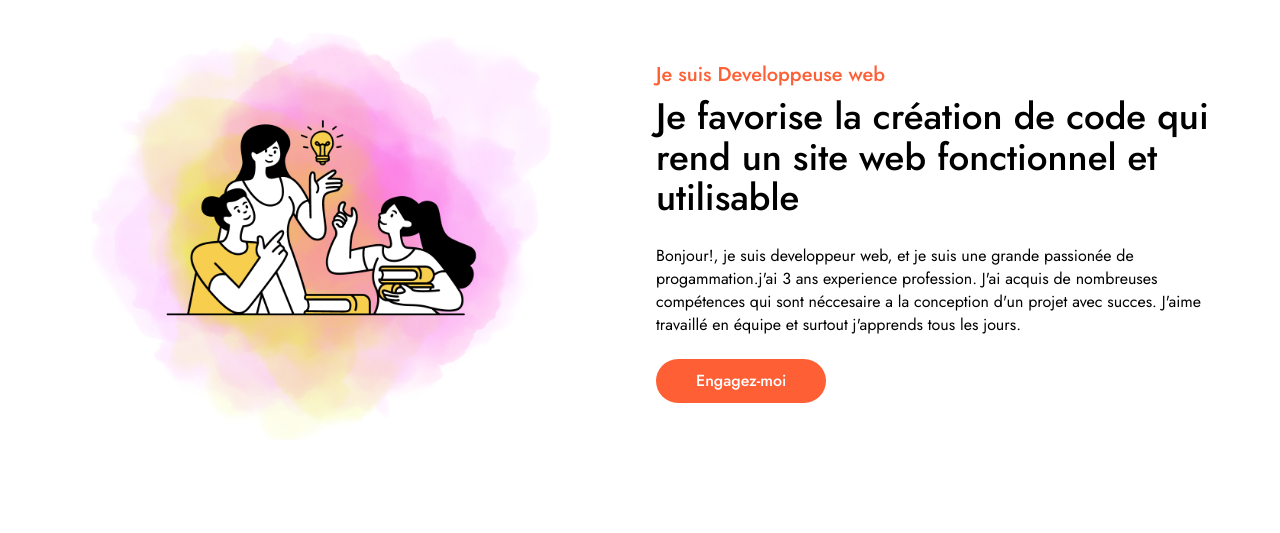
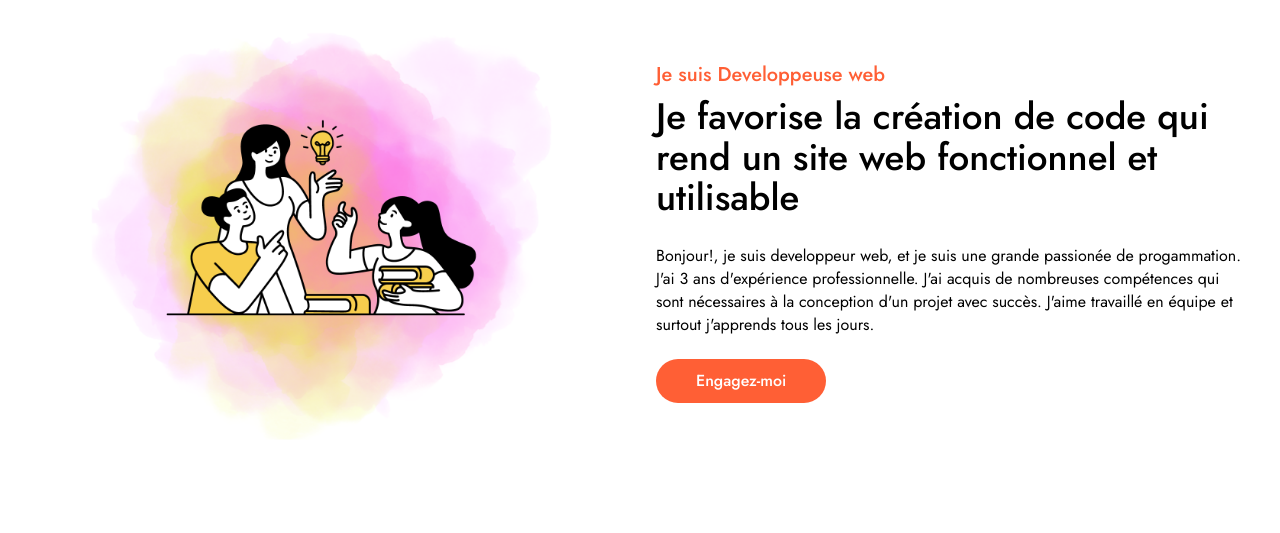
Before and after one commit to samantha-eva/portfolio, a PHP site: page / in a window 1280 px wide. Shown: the part 1515-2048 px from the top of the page. Run offline with PHP 8.4, Linux system fonts and the light colour scheme; a stand-in replaces the project's code that opens the database connection; some libraries are stand-ins or nearby versions.

Commit message:
correction text section abiout

```diff
--- a/index.php
+++ b/index.php
@@ -108,7 +108,7 @@
         <div class="about-text">
             <h3>Je suis Developpeuse web</h3>
             <h2>Je favorise la création de code qui rend un site web fonctionnel et utilisable</h2>
-            <p>Bonjour!, je suis developpeur web, et je suis une grande passionée de progammation.j'ai 3 ans experience profession. J'ai acquis de nombreuses compétences qui sont néccesaire a la conception d'un projet avec succes.
+            <p>Bonjour!, je suis developpeur web, et je suis une grande passionée de progammation. J'ai 3 ans d'expérience professionnelle. J'ai acquis de nombreuses compétences qui sont nécessaires à la conception d'un projet avec succès.
                 J'aime travaillé en équipe et surtout j'apprends tous les jours.
             </p>
             <br>
```
